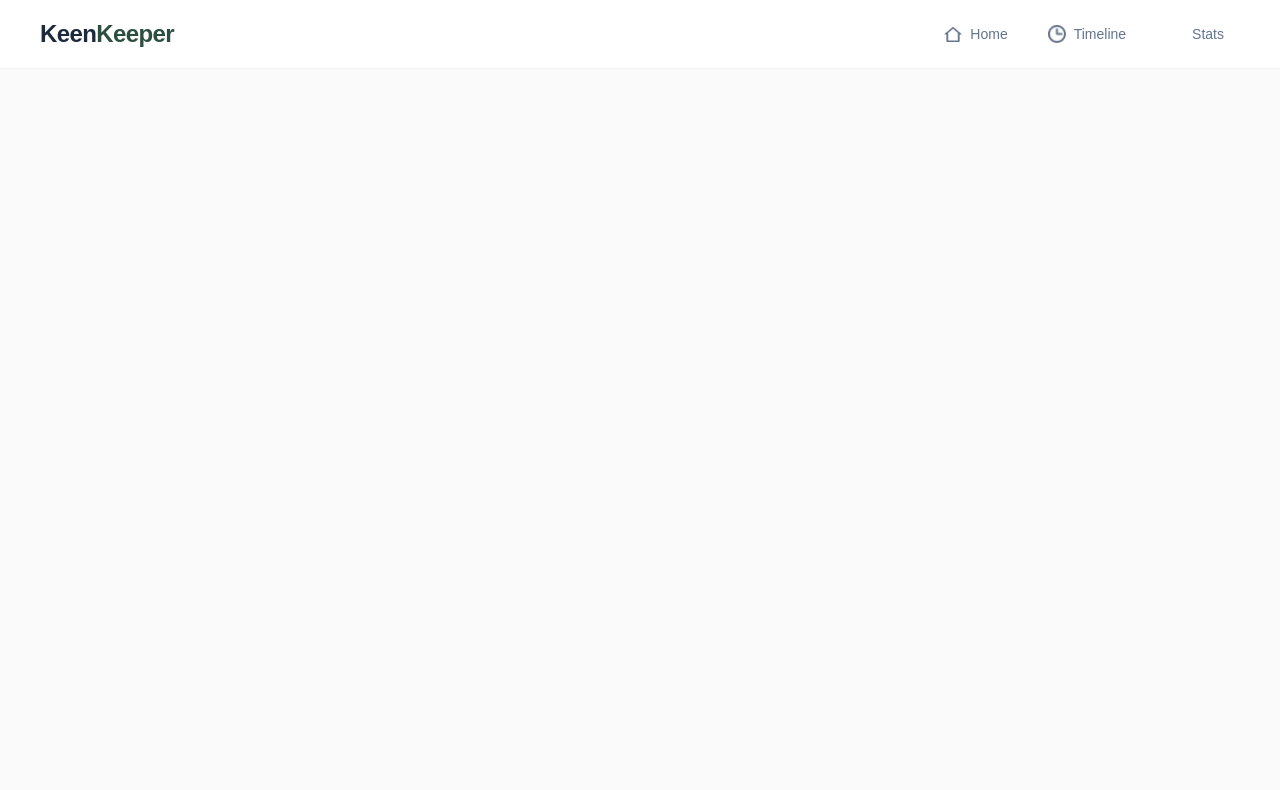
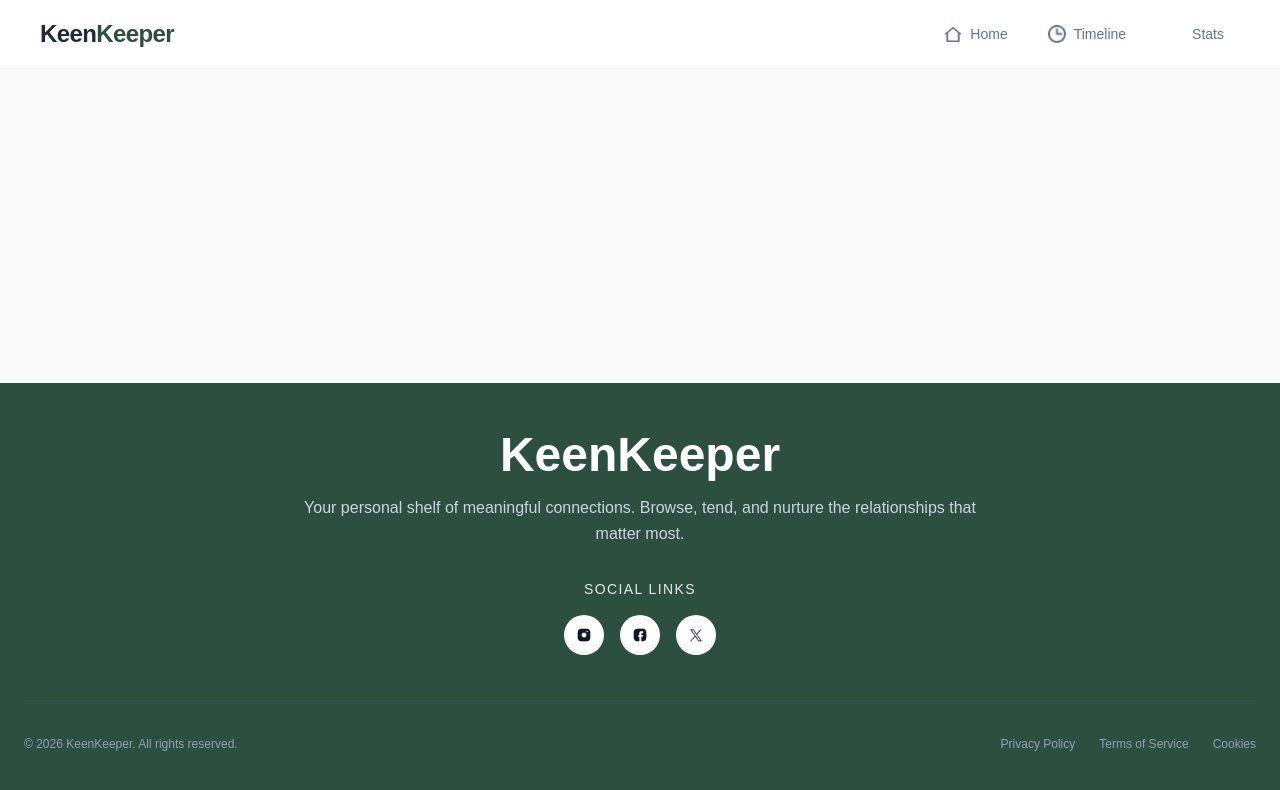
Before and after one commit to arafat33498-prog/Assinment-07, a Next.js app: page / in a window 1280 px wide. Shown: the top 790 px of the page. Built offline with nearby package versions, Linux system fonts and the light colour scheme.

Commit message:
add footer section and finalize project layout

```diff
--- a/src/app/layout.js
+++ b/src/app/layout.js
@@ -2,6 +2,7 @@
 import "./globals.css";
 import Navbar from "@/components/Navbar";
 import { ToastContainer } from "react-toastify";
+import Footer from "@/components/Footer";
 
 const geistSans = Geist({
   variable: "--font-geist-sans",
@@ -28,6 +29,7 @@
         <Navbar></Navbar>
         {children}
         <ToastContainer position="top-right" autoClose={3000} />
+        <Footer></Footer>
         </body>
     </html>
   );
--- /dev/null
+++ b/src/components/Footer.jsx
@@ -0,0 +1,50 @@
+import Image from 'next/image';
+
+const Footer = () => {
+    return (
+        <footer className="bg-[#2D4F3F] text-white py-12 px-6">
+            <div className="max-w-7xl mx-auto flex flex-col items-center text-center">
+
+
+                <h2 className="text-4xl md:text-5xl font-bold mb-4">KeenKeeper</h2>
+
+
+                <p className="text-slate-300 max-w-2xl mb-8 text-sm md:text-base leading-relaxed">
+                    Your personal shelf of meaningful connections. Browse, tend, and nurture the relationships that matter most.
+                </p>
+
+
+                <div className="mb-12">
+                    <p className="text-sm font-medium mb-4 uppercase tracking-widest text-slate-200">Social Links</p>
+                    <div className="flex justify-center gap-4">
+
+                        <a href="#" className="w-10 h-10 bg-white rounded-full flex items-center justify-center hover:bg-slate-200 transition-colors">
+                            <Image src="/instagram.png" alt="Instagram" width={30} height={30} />
+                        </a>
+
+                        <a href="#" className="w-10 h-10 bg-white rounded-full flex items-center justify-center hover:bg-slate-200 transition-colors">
+                            <Image src="/facebook.png" alt="Facebook" width={30} height={30} />
+                        </a>
+
+                        <a href="#" className="w-10 h-10 bg-white rounded-full flex items-center justify-center hover:bg-slate-200 transition-colors">
+                            <Image src="/twitter.png" alt="X" width={30} height={30} />
+                        </a>
+                    </div>
+                </div>
+
+
+                <div className="w-full border-t border-slate-600/50 pt-8 flex flex-col md:flex-row justify-between items-center gap-4 text-xs text-slate-400">
+                    <p>© 2026 KeenKeeper. All rights reserved.</p>
+
+                    <div className="flex gap-6">
+                        <a href="#" className="hover:text-white transition-colors">Privacy Policy</a>
+                        <a href="#" className="hover:text-white transition-colors">Terms of Service</a>
+                        <a href="#" className="hover:text-white transition-colors">Cookies</a>
+                    </div>
+                </div>
+            </div>
+        </footer>
+    );
+};
+
+export default Footer;
```
